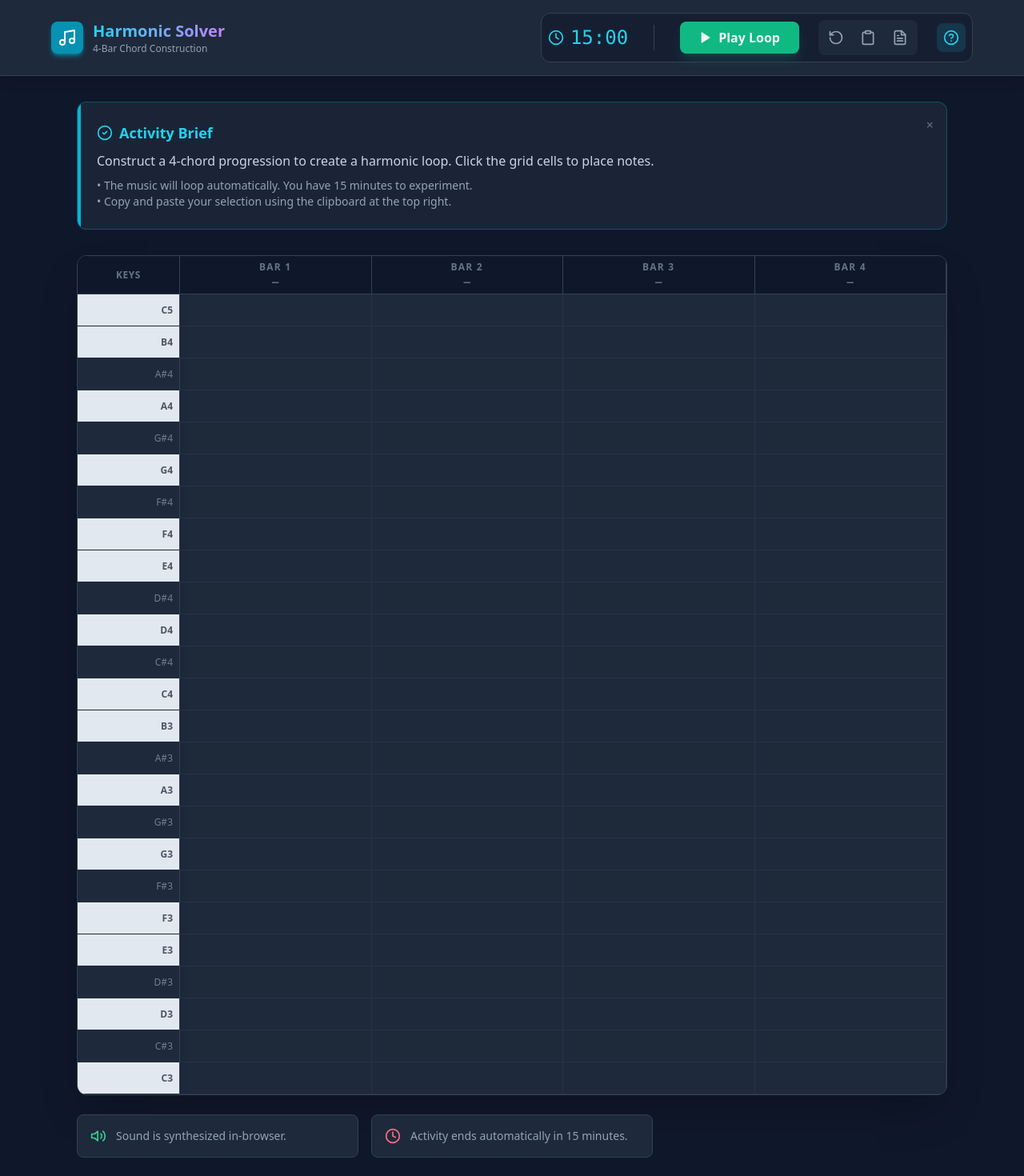
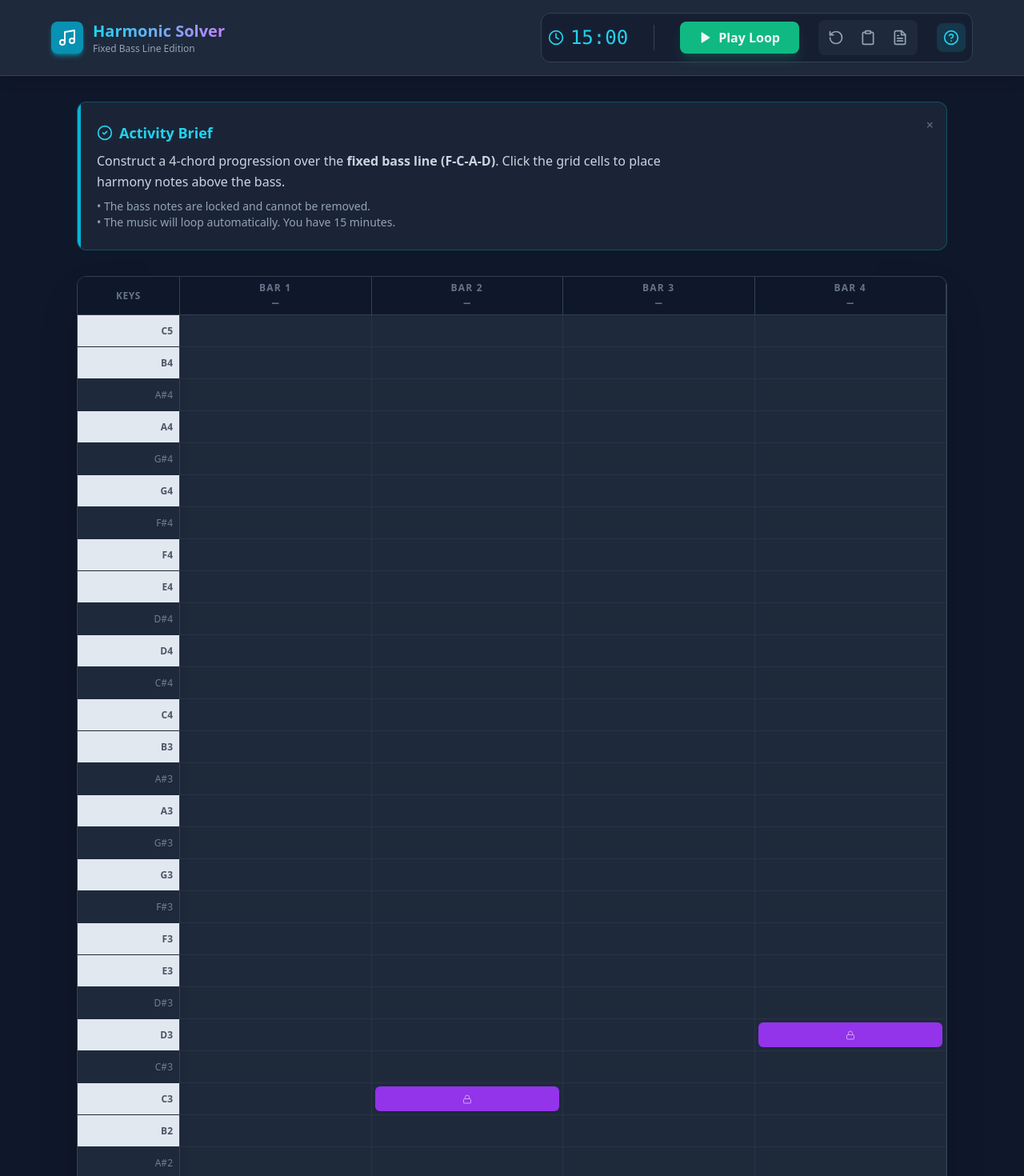
Before and after one commit to davidfraenkle/musical-harmony, a React (Create React App) app: page / in a window 1280 px wide. Shown: the top 1470 px of the page at 80% size. Built offline with nearby package versions, Linux system fonts and the light colour scheme; the HTML template or start-up script is replaced by a standard one.

Commit message:
locked bass

```diff
--- a/src/App.js
+++ b/src/App.js
@@ -1,24 +1,40 @@
 import React, { useState, useEffect, useRef } from 'react';
-import './index.css';
-// Added Clipboard and FileText to imports
-import { Play, Square, RotateCcw, Clock, Music, Volume2, HelpCircle, CheckCircle2, AlertCircle, Clipboard, FileText } from 'lucide-react';
+// Removed invalid CSS import
+import { Play, Square, RotateCcw, Clock, Music, Volume2, HelpCircle, CheckCircle2, Clipboard, FileText, Lock } from 'lucide-react';
 
 /* MUSIC THEORY CONSTANTS & UTILS */
 const NOTE_NAMES = ['C', 'C#', 'D', 'D#', 'E', 'F', 'F#', 'G', 'G#', 'A', 'A#', 'B'];
-const OCTAVES = 2;
-const START_OCTAVE = 3; // Starts at C3
-const TOTAL_NOTES = 12 * OCTAVES + 1; // C3 to C5
+// Changed to accommodate Bass notes (F2, A2)
+const START_OCTAVE = 2;
+const OCTAVES = 3;
+const TOTAL_NOTES = 12 * OCTAVES + 1; // C2 to C5
 const BARS = 4;
-const STEPS_PER_BAR = 1; // Simplified: 1 chord per bar
+const STEPS_PER_BAR = 1;
 const TOTAL_STEPS = BARS * STEPS_PER_BAR;
-const DEFAULT_TEMPO = 120; // BPM
-const ACTIVITY_TIME = 15 * 60; // 15 minutes in seconds
+const DEFAULT_TEMPO = 120;
+const ACTIVITY_TIME = 15 * 60;
+
+// Helper to calculate index
+const getNoteIndex = (note, octave) => {
+  const noteIdx = NOTE_NAMES.indexOf(note);
+  return (octave - START_OCTAVE) * 12 + noteIdx;
+};
+
+// --- FIXED BASS LINE CONFIGURATION ---
+const LOCKED_BASS = {
+  0: getNoteIndex('F', 2), // Bar 1: F2
+  1: getNoteIndex('C', 3), // Bar 2: C3
+  2: getNoteIndex('A', 2), // Bar 3: A2
+  3: getNoteIndex('D', 3)  // Bar 4: D3
+};
 
 // Audio Context Singleton
 let audioCtx = null;
 
 const getFrequency = (noteIndex) => {
-  const midiNumber = 48 + noteIndex;
+  // Adjusted for new octave range.
+  // MIDI 36 is C2. Our index 0 is C2.
+  const midiNumber = 36 + noteIndex;
   return 440 * Math.pow(2, (midiNumber - 69) / 12);
 };
 
@@ -66,9 +82,21 @@ const identifyChord = (activeIndices) => {
   return "Complex/Inversion";
 };
 
+// Helper to Initialize Grid with Bass Line
+const getInitialGrid = () => {
+  return Array(TOTAL_STEPS).fill().map((_, barIndex) => {
+    const set = new Set();
+    // Add locked bass note if it exists for this bar
+    if (LOCKED_BASS[barIndex] !== undefined) {
+      set.add(LOCKED_BASS[barIndex]);
+    }
+    return set;
+  });
+};
+
 export default function HarmonySolver() {
   // State
-  const [grid, setGrid] = useState(Array(TOTAL_STEPS).fill().map(() => new Set()));
+  const [grid, setGrid] = useState(getInitialGrid());
   const [isPlaying, setIsPlaying] = useState(false);
   const [currentBar, setCurrentBar] = useState(-1);
   const [timeLeft, setTimeLeft] = useState(ACTIVITY_TIME);
@@ -76,7 +104,6 @@ export default function HarmonySolver() {
   const [showHelp, setShowHelp] = useState(true);
   const [analysis, setAnalysis] = useState(Array(BARS).fill(null));
 
-  // --- NEW: Clipboard State ---
   const [toast, setToast] = useState(null);
   const [showText, setShowText] = useState(false);
 
@@ -106,7 +133,7 @@ export default function HarmonySolver() {
     return () => clearInterval(timerRef.current);
   }, [timerActive, timeLeft]);
 
-  // --- NEW: Toast Timeout Logic ---
+  // Toast Timeout Logic
   useEffect(() => {
     if (toast) {
       const timer = setTimeout(() => setToast(null), 2000);
@@ -124,6 +151,7 @@ export default function HarmonySolver() {
         setCurrentBar(step);
         const activeNotes = Array.from(grid[step]);
         activeNotes.forEach(noteIndex => {
+          // Play bass notes slightly louder/different wave if desired, but here unified
           playTone(getFrequency(noteIndex), 2.5, 'triangle', 0.15);
         });
         step = (step + 1) % BARS;
@@ -140,19 +168,37 @@ export default function HarmonySolver() {
 
   // Grid Interaction
   const toggleNote = (barIndex, noteIndex) => {
+    // Check if this is a locked bass note
+    if (LOCKED_BASS[barIndex] === noteIndex) {
+      // Play sound to acknowledge click, but do not change state
+      initAudio();
+      playTone(getFrequency(noteIndex), 0.3, 'sine', 0.1);
+      setToast("Bass line is fixed!");
+      return;
+    }
+
     initAudio();
     playTone(getFrequency(noteIndex), 0.3, 'sine', 0.1);
 
     setGrid(prevGrid => {
       const newGrid = [...prevGrid];
       const newSet = new Set(newGrid[barIndex]);
+
       if (newSet.has(noteIndex)) {
         newSet.delete(noteIndex);
       } else {
-        // Enforce 2 note limit per bar (Fixed from your code's "3")
-        if (newSet.size >= 3) {
-          const firstValue = newSet.values().next().value;
-          newSet.delete(firstValue);
+        // Enforce note limit (excluding the bass note for count logic if desired,
+        // but simple limit of 3-4 total voices is usually good).
+        // Let's allow Bass + 2 User notes = 3 total
+        if (newSet.size >= 4) {
+          // Find the first note that IS NOT the locked bass note to remove
+          const lockedNote = LOCKED_BASS[barIndex];
+          for (let val of newSet) {
+             if (val !== lockedNote) {
+                 newSet.delete(val);
+                 break;
+             }
+          }
         }
         newSet.add(noteIndex);
       }
@@ -160,6 +206,7 @@ export default function HarmonySolver() {
 
       const currentNotes = Array.from(newSet);
       const chordName = identifyChord(currentNotes);
+      // Optional: Updates analysis state immediately if you uncomment
       /*setAnalysis(prev => {
         const newAnalysis = [...prev];
         newAnalysis[barIndex] = chordName;
@@ -173,7 +220,8 @@ export default function HarmonySolver() {
   };
 
   const clearGrid = () => {
-    setGrid(Array(TOTAL_STEPS).fill().map(() => new Set()));
+    // Resets to the initial state (containing Bass Line)
+    setGrid(getInitialGrid());
     setAnalysis(Array(BARS).fill(null));
     setIsPlaying(false);
     setCurrentBar(-1);
@@ -185,7 +233,6 @@ export default function HarmonySolver() {
     return `${m.toString().padStart(2, '0')}:${s.toString().padStart(2, '0')}`;
   };
 
-  // --- NEW: Note String Generator ---
   const generateNoteString = () => {
     let output = "My Harmony Composition:\n----------------------\n";
     grid.forEach((barSet, index) => {
@@ -201,7 +248,6 @@ export default function HarmonySolver() {
     return output;
   };
 
-  // --- NEW: Handle Copy ---
   const handleCopy = () => {
     const text = generateNoteString();
     navigator.clipboard.writeText(text).then(() => {
@@ -220,6 +266,16 @@ export default function HarmonySolver() {
 
   return (
     <div className="min-h-screen bg-slate-900 text-slate-100 font-sans selection:bg-cyan-500 selection:text-white">
+      <style>{`
+        @keyframes slideIn {
+          from { transform: translate(-50%, -20px); opacity: 0; }
+          to { transform: translate(-50%, 0); opacity: 1; }
+        }
+        .toast-animate {
+          animation: slideIn 0.3s cubic-bezier(0.16, 1, 0.3, 1);
+        }
+      `}</style>
+
       {/* Header */}
       <header className="bg-slate-800 border-b border-slate-700 p-4 sticky top-0 z-50 shadow-lg">
         <div className="max-w-6xl mx-auto flex flex-col md:flex-row items-center justify-between gap-4">
@@ -232,7 +288,7 @@ export default function HarmonySolver() {
               <h1 className="text-xl font-bold bg-clip-text text-transparent bg-gradient-to-r from-cyan-400 to-purple-400">
                 Harmonic Solver
               </h1>
-              <p className="text-xs text-slate-400">4-Bar Chord Construction</p>
+              <p className="text-xs text-slate-400">Fixed Bass Line Edition</p>
             </div>
           </div>
 
@@ -255,12 +311,12 @@ export default function HarmonySolver() {
               {isPlaying ? <><Square className="w-4 h-4 fill-current" /> Stop</> : <><Play className="w-4 h-4 fill-current" /> Play Loop</>}
             </button>
 
-            {/* --- NEW: Grid Tools Group --- */}
+            {/* Grid Tools Group */}
             <div className="flex bg-slate-800 rounded-lg p-1 gap-1 relative">
                 <button
                     onClick={clearGrid}
                     className="p-2 hover:bg-slate-700 rounded-md text-slate-400 hover:text-white transition-colors tooltip"
-                    title="Reset Grid"
+                    title="Reset to Bass Line"
                 >
                     <RotateCcw className="w-5 h-5" />
                 </button>
@@ -310,11 +366,11 @@ export default function HarmonySolver() {
       {/* Main Workspace */}
       <main className="max-w-6xl mx-auto p-4 md:p-8 relative">
 
-        {/* --- NEW: Toast Notification --- */}
+        {/* Toast Notification */}
         {toast && (
             <div className="fixed top-24 left-1/2 z-[100] toast-animate">
                 <div className="bg-emerald-500 text-white px-6 py-2 rounded-full shadow-lg font-semibold flex items-center gap-2">
-                    <CheckCircle2 className="w-4 h-4" />
+                    {toast.includes('Fixed') ? <Lock className='w-4 h-4' /> : <CheckCircle2 className="w-4 h-4" />}
                     {toast}
                 </div>
             </div>
@@ -328,12 +384,12 @@ export default function HarmonySolver() {
               <CheckCircle2 className="w-5 h-5" /> Activity Brief
             </h2>
             <p className="text-slate-300 leading-relaxed max-w-3xl">
-              Construct a 4-chord progression to create a harmonic loop.
-              Click the grid cells to place notes.
+              Construct a 4-chord progression over the <strong>fixed bass line (F-C-A-D)</strong>.
+              Click the grid cells to place harmony notes above the bass.
               <span className="block mt-2 text-slate-400 text-sm">
-                • The music will loop automatically. You have 15 minutes to experiment.
+                • The bass notes are locked and cannot be removed.
                 <br />
-                • Copy and paste your selection using the clipboard at the top right.
+                • The music will loop automatically. You have 15 minutes.
               </span>
             </p>
             <button
@@ -395,7 +451,7 @@ export default function HarmonySolver() {
                       </div>
                     </div>
                   </div>
-                );
+                 );
               })}
             </div>
 
@@ -409,30 +465,33 @@ export default function HarmonySolver() {
                     {Array(BARS).fill(0).map((_, barIndex) => {
                       const isActive = grid[barIndex].has(noteIndex);
                       const isPlayingBar = currentBar === barIndex;
+                      const isLocked = LOCKED_BASS[barIndex] === noteIndex;
 
                       return (
                         <div
                           key={`cell-${barIndex}-${noteIndex}`}
                           className={`
-                            flex-1 min-w-[120px] border-r border-b border-slate-700/50 relative cursor-pointer transition-all duration-100
+                            flex-1 min-w-[120px] border-r border-b border-slate-700/50 relative transition-all duration-100
                             ${isBlackKey ? 'bg-slate-800/30' : 'bg-slate-800/10'}
                             ${isPlayingBar ? 'bg-white/5' : ''}
-                            hover:bg-white/10
+                            ${isLocked ? 'cursor-not-allowed' : 'cursor-pointer hover:bg-white/10'}
                           `}
                           onClick={() => toggleNote(barIndex, noteIndex)}
                         >
                           {/* Note Block */}
                           <div
                             className={`
-                              absolute inset-1 rounded-md shadow-sm transform transition-all duration-200
+                              absolute inset-1 rounded-md shadow-sm transform transition-all duration-200 flex items-center justify-center
                               ${isActive
                                 ? 'scale-100 opacity-100'
                                 : 'scale-50 opacity-0'}
-                              ${isPlayingBar && isActive
-                                ? 'bg-cyan-400 shadow-[0_0_15px_rgba(34,211,238,0.6)]'
-                                : 'bg-cyan-600'}
+                              ${isLocked
+                                ? 'bg-purple-600 shadow-[0_0_10px_rgba(147,51,234,0.4)]' // Style for Bass Notes
+                                : (isPlayingBar && isActive ? 'bg-cyan-400 shadow-[0_0_15px_rgba(34,211,238,0.6)]' : 'bg-cyan-600') // Style for User Notes
+                               }
                             `}
                           >
+                             {isLocked && <Lock className="w-3 h-3 text-purple-200 opacity-70" />}
                           </div>
                         </div>
                       );
@@ -450,6 +509,10 @@ export default function HarmonySolver() {
              <Volume2 className="w-5 h-5 text-emerald-400" />
              <p>Sound is synthesized in-browser.</p>
           </div>
+          <div className="bg-slate-800 p-4 rounded-lg border border-slate-700 flex items-center gap-3">
+             <div className="w-4 h-4 rounded-sm bg-purple-600"></div>
+             <p>Purple notes are the fixed Bass Line.</p>
+          </div>
            <div className="bg-slate-800 p-4 rounded-lg border border-slate-700 flex items-center gap-3">
              <Clock className="w-5 h-5 text-rose-400" />
              <p>Activity ends automatically in 15 minutes.</p>
@@ -464,10 +527,10 @@ export default function HarmonySolver() {
           <div className="bg-slate-800 p-8 rounded-2xl border border-slate-600 shadow-2xl max-w-md text-center">
             <Clock className="w-16 h-16 text-rose-500 mx-auto mb-4" />
             <h2 className="text-3xl font-bold text-white mb-2">Time's Up!</h2>
-            <p className="text-slate-400 mb-6">The 20-minute problem solving session has ended.</p>
+            <p className="text-slate-400 mb-6">The problem solving session has ended.</p>
 
             <div className="flex flex-col gap-3">
-                {/* --- NEW: Copy Button in Modal --- */}
+                {/* Copy Button in Modal */}
                 <button
                     onClick={handleCopy}
                     className="bg-slate-700 hover:bg-slate-600 text-white font-bold py-3 px-8 rounded-full transition-all flex items-center justify-center gap-2"
@@ -475,7 +538,7 @@ export default function HarmonySolver() {
                     <Clipboard className="w-4 h-4" /> Copy Composition
                 </button>
 
-                {/* --- NEW: Modal Textarea --- */}
+                {/* Modal Textarea */}
                 <textarea
                     className="w-full h-32 bg-slate-900 text-slate-300 text-xs p-2 rounded border border-slate-700 focus:outline-none focus:border-cyan-500 font-mono mt-4"
                     readOnly
```
